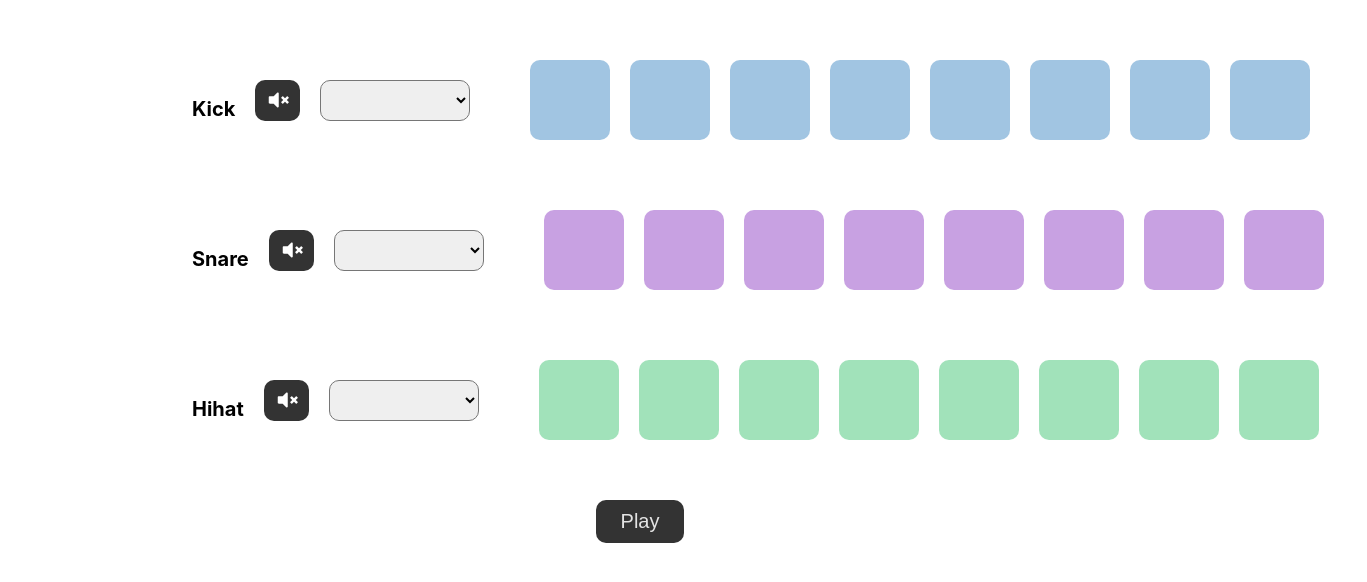
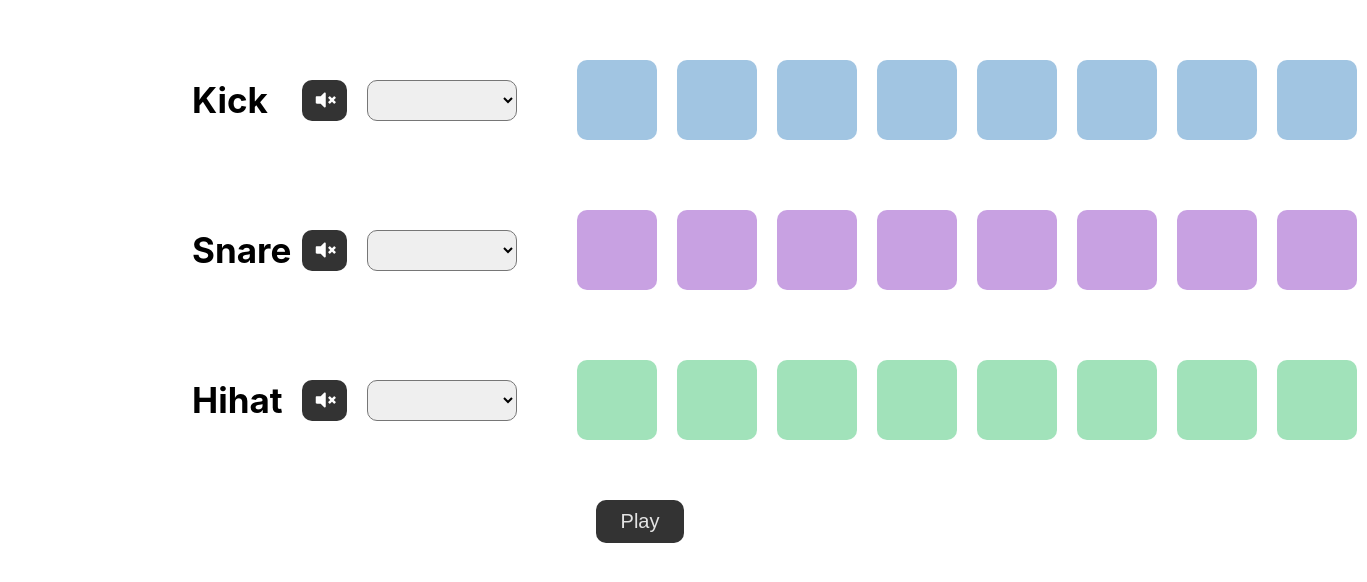
Before and after one commit to SereicikasTomas/beat-maker, a website built with Parcel: page src/index.html in a window 1280 px wide. Shown: the part 150-732 px from the top of the page, 1367 px wide, since content can reach past the window. Built offline with nearby package versions, Linux system fonts and the light colour scheme.

Commit message:
replace h1 with h2

```diff
--- a/src/index.html
+++ b/src/index.html
@@ -12,7 +12,7 @@
     <div class="sequencer">
       <div class="track kick-track">
         <div class="controls">
-          <h1>Kick</h1>
+          <h2>Kick</h2>
           <button data-track="0" class="mute kick-volume">
             <svg class="svg">
               <use xlink:href="img/sprite.svg#mute"></use>
@@ -35,7 +35,7 @@
       </div>
       <div class="track snare-track">
         <div class="controls">
-          <h1>Snare</h1>
+          <h2>Snare</h2>
           <button data-track="1" class="mute snare-volume">
             <svg class="svg">
               <use xlink:href="img/sprite.svg#mute"></use>
@@ -60,7 +60,7 @@
       </div>
       <div class="track hihat-track">
         <div class="controls">
-          <h1>Hihat</h1>
+          <h2>Hihat</h2>
           <button data-track="0" class="mute hihat-volume">
             <svg class="svg">
               <use xlink:href="img/sprite.svg#mute"></use>
```
